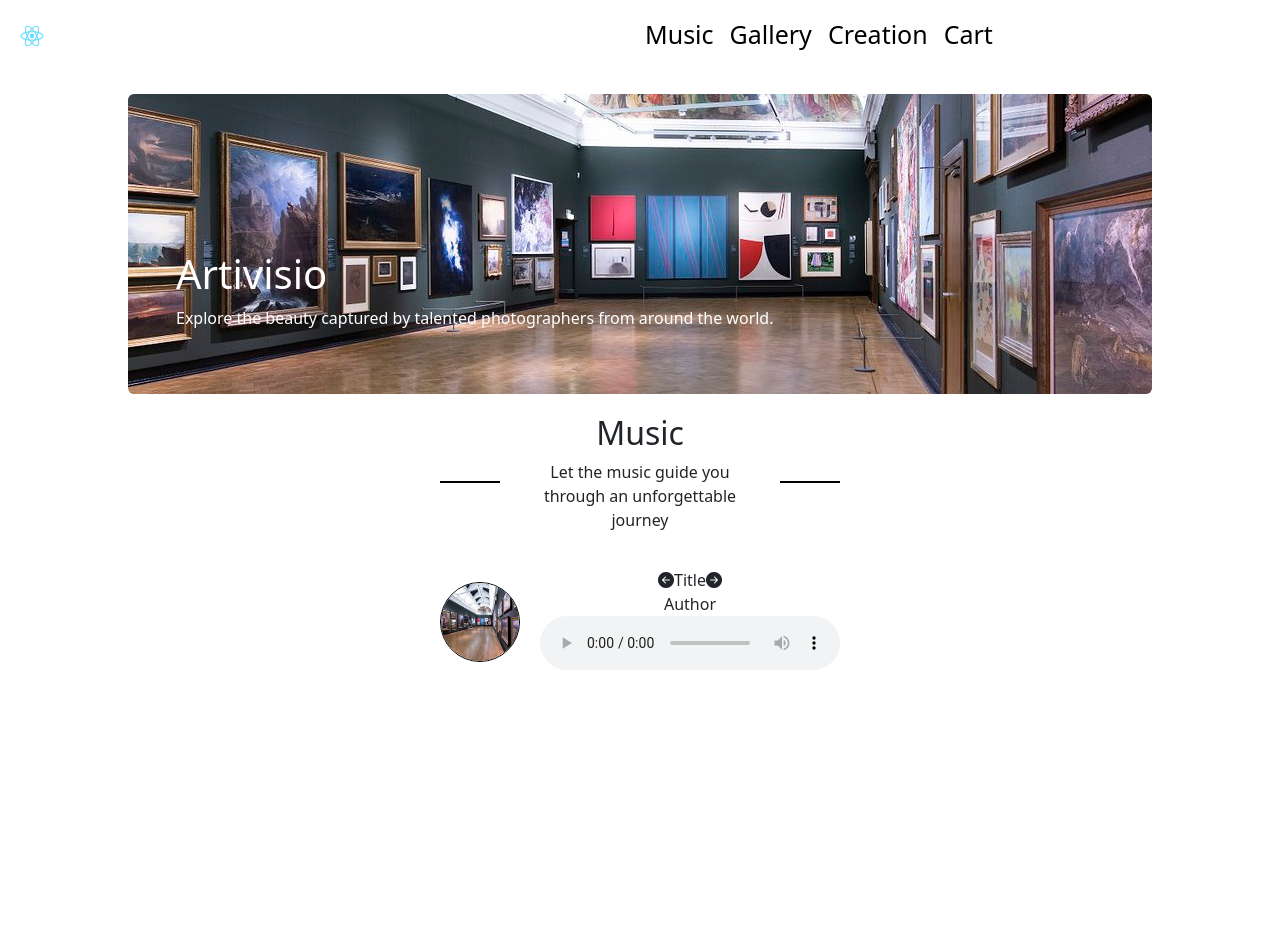
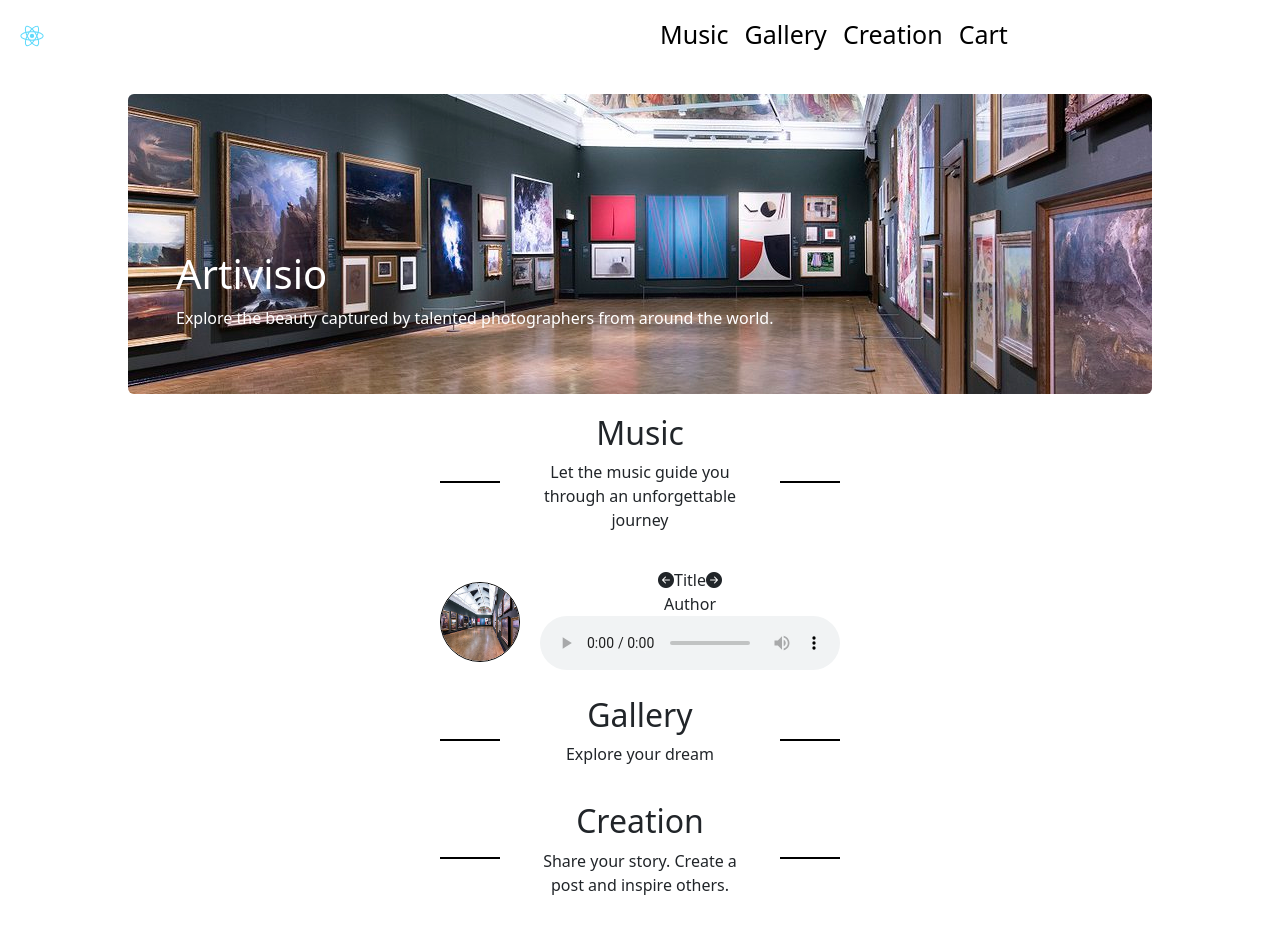
Before and after one commit to SEG3125-A/Group36-lab8_9, a React (Create React App) app: page / in a window 1280 px wide. Shown: the top 938 px of the page. Before the commit the page ends 800 px from the top, so only its background shows below. Built offline with nearby package versions, Linux system fonts and the light colour scheme.

Commit message:
adding title to each section

```diff
--- a/src/App.css
+++ b/src/App.css
@@ -36,3 +36,35 @@
     transform: rotate(360deg);
   }
 }
+.music, .creation, .cart, .gallery{
+  display: flex;
+  align-items: center;
+  justify-content: center;
+  flex-direction: column;
+  margin-top: 20px;
+
+}
+.intro{
+  position: relative;
+  border: 0px solid black;
+  width: 200px;
+  text-align: center;
+}
+.intro::after{
+  content: "";
+  position: absolute;
+  width: 60px;
+  height: 0px;
+  border: 1px solid black;
+  right: -100px;
+  top:50%;
+}
+.intro::before{
+  content: "";
+  position: absolute;
+  width: 60px;
+  height: 0px;
+  border: 1px solid black;
+  left: -100px;
+  top:50%;
+}
--- a/src/Cart.js
+++ b/src/Cart.js
@@ -7,7 +7,9 @@ const Cart=()=> {
     return (
       <>
         <section className="cart">
-
+          <div className="intro">
+            <h2>Cart</h2>
+          </div>
         </section>
       </>
     );
--- a/src/Creation.js
+++ b/src/Creation.js
@@ -7,7 +7,10 @@ const Creation=()=> {
     return (
       <>
         <section className="creation">
-
+          <div className="intro">
+            <h2>Creation</h2>
+            <p>Share your story. Create a post and inspire others.</p>
+          </div>
         </section>
       </>
     );
--- a/src/Gallery.js
+++ b/src/Gallery.js
@@ -7,7 +7,10 @@ const Gallery=()=> {
     return (
       <>
         <section className="gallery">
-
+          <div className="intro">
+            <h2>Gallery</h2>
+            <p>Explore your dream</p>
+          </div>
         </section>
       </>
     );
--- a/src/Header.js
+++ b/src/Header.js
@@ -11,7 +11,7 @@ const Header=()=> {
 
         {/* That is the nav bar */}
         <nav className="navbar navbar-expand-sm  navbar-light">
-          <div className="container-fluid">
+          <div className="container-fluid logo">
             <a className="navbar-brand" href="#">
             <img src={logo} alt="Avatar Logo" style={{width:'40px'}} class="rounded-pill"/>
             </a>
--- a/src/Music.js
+++ b/src/Music.js
@@ -8,7 +8,7 @@ import ReactAudioPlayer from 'react-audio-player';
 const Music=()=> {
     return (
       <section className="music">
-        <div className="music-intro">
+        <div className="intro">
           <h2>Music</h2>
           <p>Let the music guide you through an unforgettable journey</p>
         </div>
--- a/src/header.css
+++ b/src/header.css
@@ -1,12 +1,13 @@
-.navbar{
+nav{
     border: 0px solid black;
+
 }
 .container-fluid.menu{
     border: 0px solid black;
     display:flex;
     justify-content:flex-end;
     font-size: 25px;
-    margin-right: 30px;
+    margin-right: 0px;
 }
 .nav-item:hover{
     cursor: pointer;
--- a/src/music.css
+++ b/src/music.css
@@ -1,34 +1,3 @@
-.music{
-    display: flex;
-    align-items: center;
-    justify-content: center;
-    flex-direction: column;
-    margin-top: 20px;
-}
-.music-intro{
-    position: relative;
-    border: 0px solid black;
-    width: 200px;
-    text-align: center;
-}
-.music-intro::after{
-    content: "";
-    position: absolute;
-    width: 60px;
-    height: 0px;
-    border: 1px solid black;
-    right: -100px;
-    top:50%;
-}
-.music-intro::before{
-    content: "";
-    position: absolute;
-    width: 60px;
-    height: 0px;
-    border: 1px solid black;
-    left: -100px;
-    top:50%;
-}
 .music-box{
     display: flex;
     align-items: center;
```
